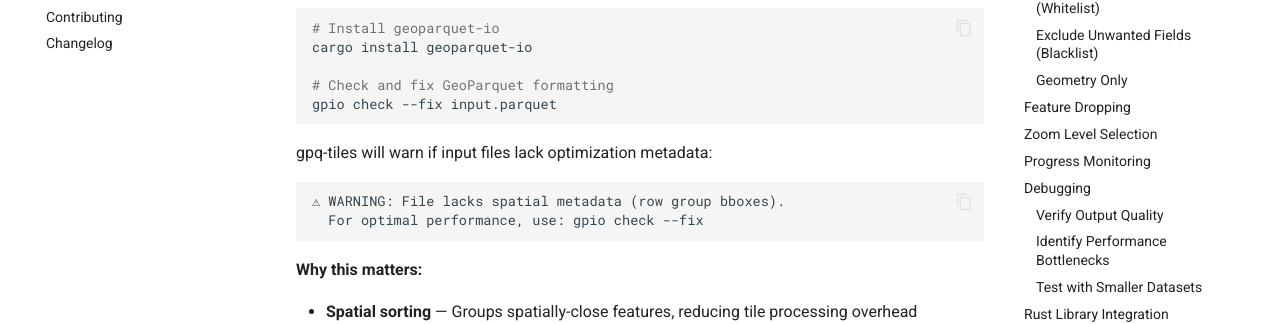
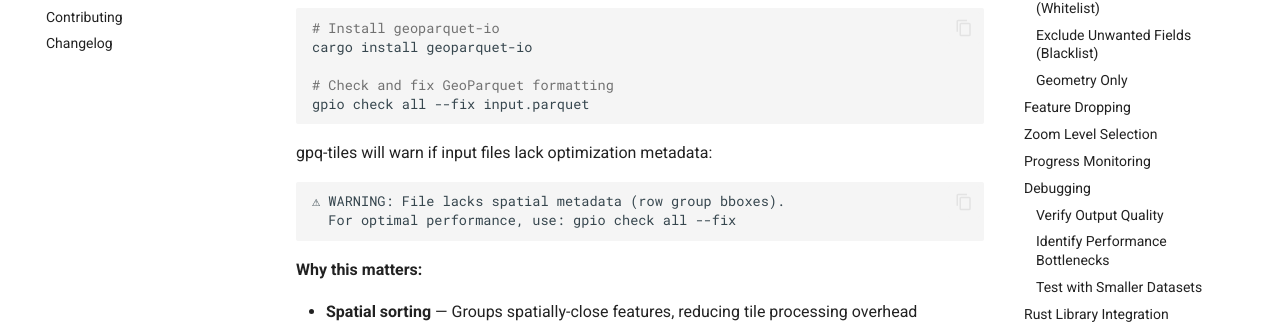
Before and after one commit to geoparquet-io/gpq-tiles, an MkDocs documentation site: the page built from docs/advanced-usage.md, in a window 1280 px wide and 1400 px high. Shown: the part 310-634 px from the top of the window. Built offline with MkDocs 1.6.1 and Material for MkDocs 9.7.7, drawn with Linux system fonts in a browser that asks for light colours; comment, search, counter and statistics services are not loaded; some of the changed text lies outside the part shown.

Commit message:
docs: fix geoparquet-io command to 'gpio check all --fix'
The correct command is 'gpio check all --fix', not 'gpio check --fix'.
Update all documentation to use the correct command.

Co-Authored-By: Claude Sonnet 4.5 <noreply@anthropic.com>

````diff
--- a/docs/advanced-usage.md
+++ b/docs/advanced-usage.md
@@ -11,14 +11,14 @@
 cargo install geoparquet-io
 
 # Check and fix GeoParquet formatting
-gpio check --fix input.parquet
+gpio check all --fix input.parquet
 ```
 
 gpq-tiles will warn if input files lack optimization metadata:
 
 ```
 ⚠ WARNING: File lacks spatial metadata (row group bboxes).
-  For optimal performance, use: gpio check --fix
+  For optimal performance, use: gpio check all --fix
 ```
 
 **Why this matters:**
@@ -67,7 +67,7 @@ gpq-tiles large.parquet output.pmtiles --streaming-mode low-memory
 **Fast mode:**
 - Processes one row group at a time
 - Memory bounded by largest row group (typically 100-200MB)
-- Requires well-formatted input (`gpio check --fix`)
+- Requires well-formatted input (`gpio check all --fix`)
 
 **Low-memory mode:**
 - Sorts features to disk
@@ -332,7 +332,7 @@ match generate_tiles_to_writer(path, &config, &mut writer) {
 
 **Solution:**
 ```bash
-gpio check --fix input.parquet
+gpio check all --fix input.parquet
 gpq-tiles input.parquet output.pmtiles
 ```
 
@@ -348,7 +348,7 @@ gpq-tiles input.parquet output.pmtiles
 
 2. Optimize input file (improves row-group locality):
    ```bash
-   gpio check --fix input.parquet
+   gpio check all --fix input.parquet
    ```
 
 3. Reduce zoom range:
@@ -360,7 +360,7 @@ gpq-tiles input.parquet output.pmtiles
 
 **Common causes:**
 
-1. **Unoptimized input** — Use `gpio check --fix`
+1. **Unoptimized input** — Use `gpio check all --fix`
 2. **Too many properties** — Filter with `--include` or `--exclude`
 3. **Excessive zoom levels** — Reduce `--max-zoom`
 4. **Slow compression** — Use `--compression zstd` instead of brotli
@@ -385,7 +385,7 @@ gpq-tiles input.parquet output.pmtiles --min-zoom 0 --max-zoom 18
 **Solution:**
 ```bash
 # Check and fix with geoparquet-io
-gpio check --fix input.parquet
+gpio check all --fix input.parquet
 gpq-tiles input.parquet output.pmtiles
 ```
 
````
Also changed, not shown: README.md (+1 -1 lines), docs/getting-started.md (+2 -2 lines).
